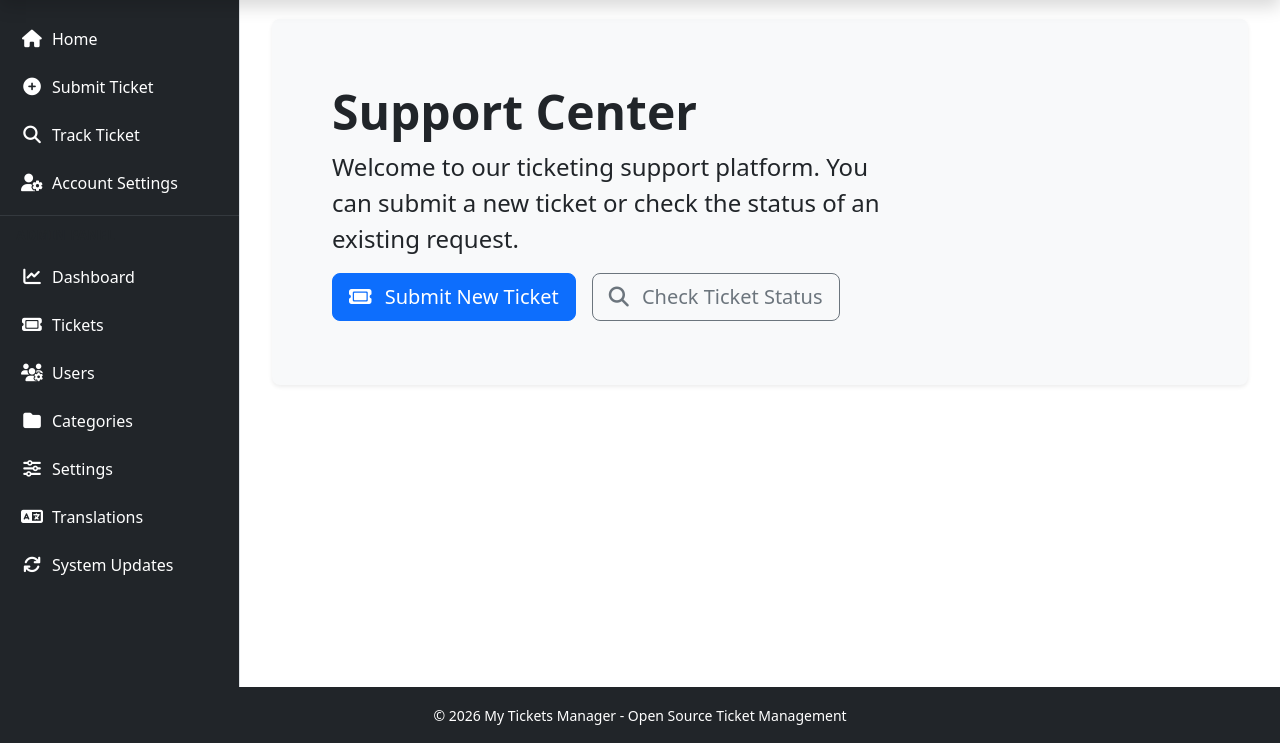
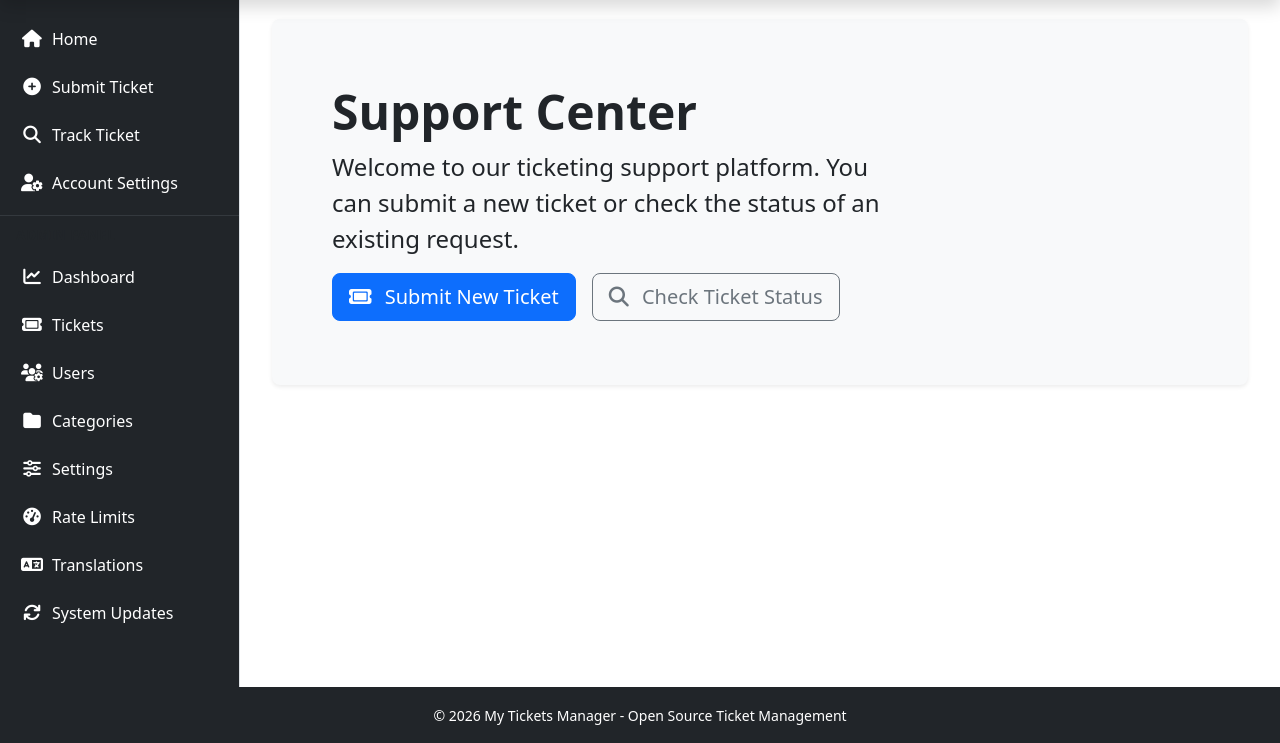
Before and after one commit to OskarCosimo/My-Tickets-Manager, a PHP site: page /index.php in a window 1280 px wide. Shown: the part 57-800 px from the top of the page. Run offline with PHP 8.4, Linux system fonts and the light colour scheme; the visitor is signed in with stand-in values (Sample User, id 1); data that the repository does not hold is empty; some libraries are stand-ins or nearby versions.

```diff
--- a/includes/sidebar.php
+++ b/includes/sidebar.php
@@ -43,6 +43,9 @@ $isAdmin    = $userRole === 'admin';
                 <a href="/admin/settings.php" class="list-group-item list-group-item-action bg-transparent text-white border-0" title="<?php echo __('settings', 'Settings'); ?>">
                     <i class="fa-solid fa-sliders me-2"></i><span class="link-text"><?php echo __('settings', 'Settings'); ?></span>
                 </a>
+                <a href="/admin/rate_limits.php" class="list-group-item list-group-item-action bg-transparent text-white border-0" title="<?php echo __('rate_limits', 'Rate Limits'); ?>">
+                    <i class="fa-solid fa-gauge-high me-2"></i><span class="link-text"><?php echo __('rate_limits', 'Rate Limits'); ?></span>
+                </a>
                 <a href="/admin/translations.php" class="list-group-item list-group-item-action bg-transparent text-white border-0" title="<?php echo __('translations', 'Translations'); ?>">
                     <i class="fa-solid fa-language me-2"></i><span class="link-text"><?php echo __('translations', 'Translations'); ?></span>
                 </a>
```
